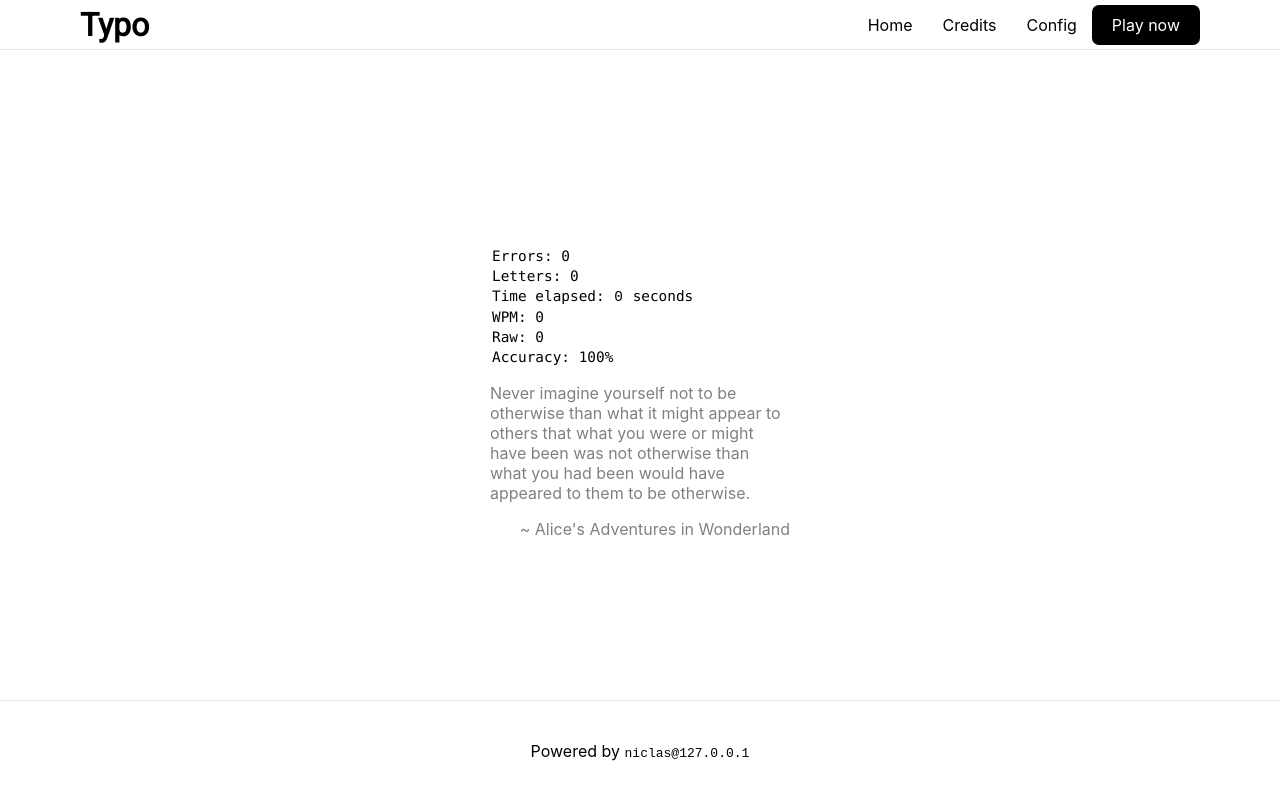
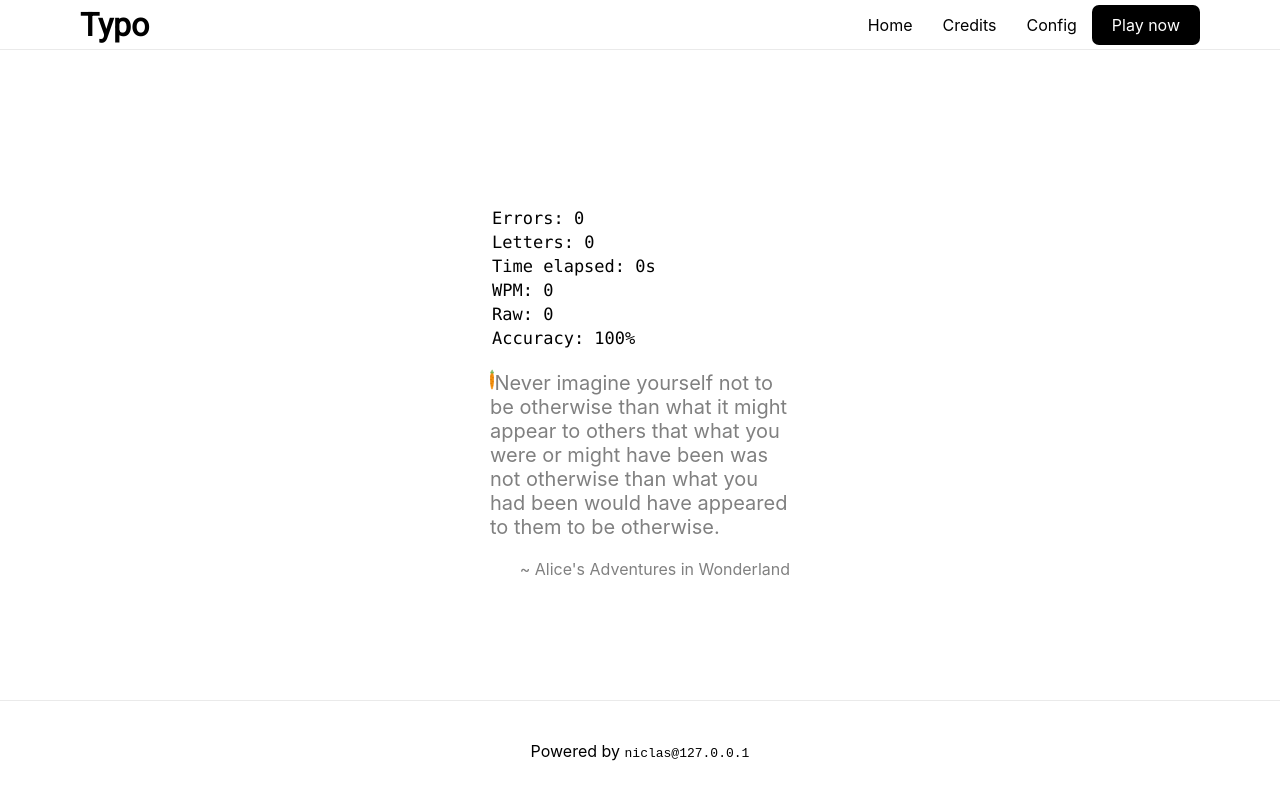
Before and after one commit to BergerAPI/typo.io, a Next.js app: page /app in a window 1280 px wide. Built offline with nearby package versions, Linux system fonts and the light colour scheme.

Commit message:
added carrot and added unit mode

```diff
--- a/components/input/Input.jsx
+++ b/components/input/Input.jsx
@@ -17,7 +17,7 @@ export class Input extends React.Component {
       author: this.props.author,
       errorCount: 0,
       validLetters:
-        "abcdefghijklmnopqrstuvwxyzABCDEFGHIJKLMNOPQRSTUVWXYZöüäß.?!;:,'\" ",
+        "abcdefghijklmnopqrstuvwxyzABCDEFGHIJKLMNOPQRSTUVWXYZöüäß.?!;-:,'\" ",
       time: 0.0,
       start: 0.0,
       wpm: 0.0,
@@ -25,6 +25,7 @@ export class Input extends React.Component {
       clickSounds: [],
       errorSound: undefined,
       words: [],
+      unit: undefined
     };
 
     this.state.fullText.split(" ").forEach((element) => {
@@ -63,6 +64,10 @@ export class Input extends React.Component {
       ? localStorage.getItem("language")
       : "english";
 
+    this.state.unit = localStorage.getItem("unit")
+      ? localStorage.getItem("unit")
+      : "WPM"
+
     if (
       localStorage.getItem("mode")
         ? localStorage.getItem("mode") == "Quotes"
@@ -94,7 +99,10 @@ export class Input extends React.Component {
     });
     this.setState({ index: (this.state.index -= 1) });
     this.setState({
-      typedText: this.state.typedText.substring(0, this.state.typedText.length - 1),
+      typedText: this.state.typedText.substring(
+        0,
+        this.state.typedText.length - 1
+      ),
     });
   }
 
@@ -104,11 +112,11 @@ export class Input extends React.Component {
     if (localStorage.getItem("click_sounds") === "true")
       playSound("click_sounds");
 
-      if (event.key !== this.state.fullText[this.state.index]) {
-        this.setState({ errorCount: this.state.errorCount + 1 });
-        if (localStorage.getItem("error_sounds") === "true")
-          playSound("error_sounds");
-      }
+    if (event.key !== this.state.fullText[this.state.index]) {
+      this.setState({ errorCount: this.state.errorCount + 1 });
+      if (localStorage.getItem("error_sounds") === "true")
+        playSound("error_sounds");
+    }
 
     this.state.typedText += event.key;
     this.state.remainingText = this.state.remainingText.slice(
@@ -135,13 +143,20 @@ export class Input extends React.Component {
     );
 
     let typed = [];
+    let remaining = [];
+
+    for (let i = 0; i < this.state.fullText.length; i++)
+      remaining.push(<a className={styles.remaining}>{this.state.remainingText[i]}</a>);
 
     for (let i = 0; i < this.state.typedText.length; i++) {
       let value = this.state.typedText[i];
       if (value !== this.state.fullText[i])
         typed.push(<a className={styles.wrong}>{this.state.fullText[i]}</a>);
-      else typed.push(<a>{value}</a>);
+      else {
+        typed.push(<a>{value}</a>);
+      }
     }
+    typed.push(<img className={styles.carrot} src="/carrot.png"></img>);
 
     return (
       <div>
@@ -149,20 +164,16 @@ export class Input extends React.Component {
           <p className={styles.code}>Errors: {this.state.errorCount} </p>
           <p className={styles.code}>Letters: {this.state.typedText.length} </p>
           <p className={styles.code}>
-            Time elapsed:{" "}
-            <code className={styles.timeElapsed}>
-              {Math.round((this.state.time / 1000) * 1) / 1}
-            </code>{" "}
-            seconds
+            Time elapsed: {Math.round((this.state.time / 1000) * 1) / 1}s
           </p>
-          <p className={styles.code}>WPM: {calculated.wpm}</p>
+          <p className={styles.code}>{this.state.unit}: {this.state.unit == "wpm" ? calculated.wpm : calculated.cpm}</p>
           <p className={styles.code}>Raw: {calculated.raw}</p>
           <p className={styles.code}>Accuracy: {calculated.accuracy}%</p>
         </div>
         <div className={styles.text}>
           <p>
             {typed}
-            <a className={styles.remaining}>{this.state.remainingText}</a>
+            {remaining}
           </p>
         </div>
         <p className={styles.author}>~ {this.state.author}</p>
--- a/pages/config/index.js
+++ b/pages/config/index.js
@@ -4,9 +4,10 @@ import { Mode } from "../../components/config/Mode.jsx"
 export default function Home() {
   return (
     <>
-      <Checkbox title="Error Sound" description="If this is enabled, you will hear a sound, every time you type a error. (Not reommend on Macbook's)" item="error_sounds" />
-      <Checkbox title="Click Sound" description="If this is enabled, you will hear a sound, every time you press a key. (Not reommend on Macbook's)" item="click_sounds" />
+      <Checkbox title="Error Sound" description="If this is enabled, you will hear a sound, every time you type a error. (Not recommend on Macbook's)" item="error_sounds" />
+      <Checkbox title="Click Sound" description="If this is enabled, you will hear a sound, every time you press a key. (Not recommend on Macbook's)" item="click_sounds" />
       <Mode title="Mode" description="If you want to type quotes in you selected language, or just randomly placed words." item="mode" values={["Words", "Quotes"]} />
+      <Mode title="Unit" description="If you want to see your wpm or you cpm." item="unit" values={["WPM", "CPM"]} />
       <Mode title="Language" description="The Language, in which you want to type in" item="language" values={["English", "German", "France", "Russia"]} />
    </>
   )
--- a/styles/components/Input.module.css
+++ b/styles/components/Input.module.css
@@ -3,7 +3,7 @@
 }
 
 .wrong {
-  color: #ef4f4f;
+  background-color: rgb(240, 84, 84, 1);
 }
 
 .text {
@@ -18,6 +18,7 @@
   -ms-user-select: none;
   user-select: none;
   cursor: default;
+  font-size: 20px;
 }
 
 .text:focus {
@@ -29,6 +30,11 @@
   display: flex;
   justify-content: flex-end;
   margin-top: 0;
+}
+
+.carrot {
+  height: 20px;
+  width: 0.28rem;
 }
 
 .information {
@@ -43,6 +49,8 @@
   font-size: 0.9rem;
   font-family: Menlo, Monaco, Lucida Console, Liberation Mono, DejaVu Sans Mono,
     Bitstream Vera Sans Mono, Courier New, monospace;
+  font-size: 17px;
+  display: flex;
 }
 
 .timeElapsed {
--- a/styles/components/config/Checkbox.module.css
+++ b/styles/components/config/Checkbox.module.css
@@ -12,7 +12,7 @@
   height: auto;
   display: flex;
   align-items: center;
-  margin: 30px;
+  margin: 10px;
 }
 
 .content .box {
--- a/util/logic/type-logic.js
+++ b/util/logic/type-logic.js
@@ -10,8 +10,9 @@
  */
 export function calculate(time, typedText, errors, words) {
     const mins = Math.round((time / 1000) * 1) / 1
-    let wpm = Math.round(((typedText.length - errors + (words.length - 2)) * (60 / mins)) / 5)
+    let wpm = Math.round((((typedText.length - errors) + (words.length - 2)) * (60 / mins)) / 5)
     let raw = Math.round((typedText.length * (60 / mins)) / 5);
+    let cpm = Math.round(((typedText.length - errors) * (60 / mins)));
 
     const rawAccuracy = (((typedText.length - errors) / typedText.length) * 100)
     let accuracy = Math.round(rawAccuracy)
@@ -19,11 +20,14 @@ export function calculate(time, typedText, errors, words) {
     if (isNaN(accuracy) || accuracy.toString().includes("-Infinity"))
         accuracy = 100
 
-    if (isNaN(wpm) || wpm.toString().includes("-Infinity"))
+    if (isNaN(wpm) || wpm.toString().includes("-Infinity") || wpm < 0)
         wpm = 0
 
-    if (isNaN(raw) || raw.toString().includes("-Infinity"))
+    if (isNaN(raw) || raw.toString().includes("-Infinity") || raw < 0)
         raw = 0
+
+    if (isNaN(cpm) || cpm.toString().includes("-Infinity") || cpm < 0)
+        cpm = 0
 
     if (typedText.length < errors) {
         wpm = 0
@@ -31,5 +35,5 @@ export function calculate(time, typedText, errors, words) {
         raw = 0
     }
 
-    return { wpm, accuracy, raw }
+    return { wpm, accuracy, raw, cpm }
 }
```
Also changed, not shown: util/config.js (+15 -5 lines), public/carrot.png (added).
